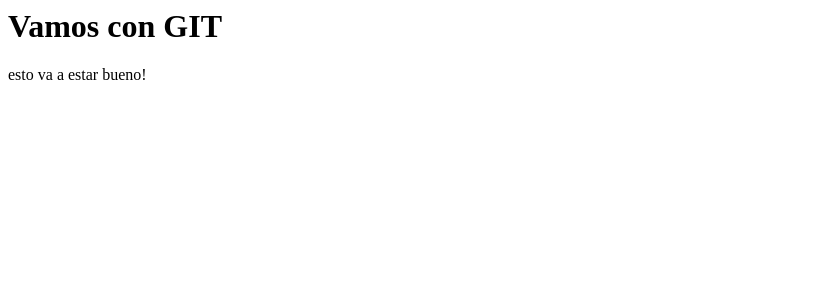
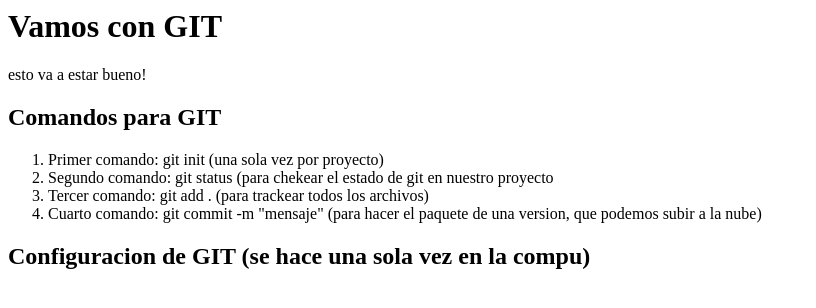
Before and after one commit to AndresACejas/nucbaGIT, a plain HTML site: page index.html in a window 1280 px wide. Shown: the whole page, without its empty margins (0-816 px from the left). Drawn offline with Linux system fonts and the light colour scheme.

Commit message:
agregue mas pasos de comando

```diff
--- a/index.html
+++ b/index.html
@@ -8,5 +8,24 @@
 <body>
     <h1>Vamos con GIT  </h1>
     <p>esto va a estar bueno!</p>
+
+    <h2>Comandos para GIT</h2>
+
+    <ol>
+        <li>Primer comando: git init (una sola vez por proyecto)</li>
+        <li>Segundo comando: git status (para chekear el estado de git en nuestro proyecto</li>
+        <li>Tercer comando: git add . (para trackear todos los archivos)</li>
+        <li>Cuarto comando: git commit -m "mensaje" (para hacer el paquete de una version, que podemos subir a la nube)</li>
+    </ol>
+
+    <h2>Configuracion de GIT (se hace una sola vez en la compu)</h2>
+
+
+
+
+
+
+
 </body>
+
 </html>
```
